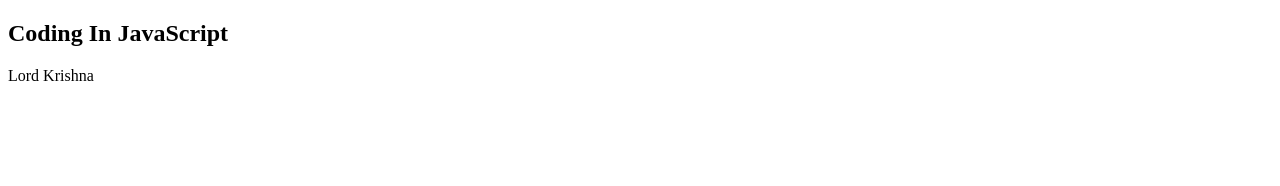
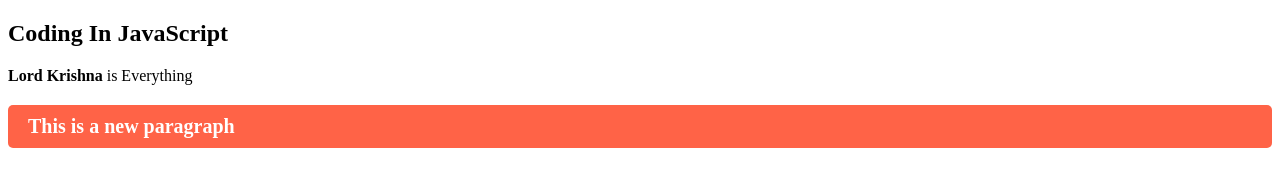
Before and after one commit to sachin98765/javaScript, a plain HTML site: page 18_DomManipulation/index.html in a window 1280 px wide. Drawn offline with Linux system fonts and the light colour scheme.

Commit message:
First release of Hello World!

```diff
--- a/18_DomManipulation/index.html
+++ b/18_DomManipulation/index.html
@@ -4,11 +4,12 @@
     <meta charset="UTF-8">
     <meta name="viewport" content="width=device-width, initial-scale=1.0">
     <title>Dom Manipulation</title>
+    <link rel="stylesheet" href="style.css">
 </head>
 <body>
     <h2>Coding In JavaScript</h2>
     <div class="container">
-        <span>Lord Krishna</span>
+        <span><b>Lord Krishna </b> is Everything</span>
     </div>
     <script src="script.js"></script>
 </body>
--- a/18_DomManipulation/script.js
+++ b/18_DomManipulation/script.js
@@ -0,0 +1,27 @@
+const divEle=document.querySelector(".container")
+
+// console.log(divEle)
+
+const paraEle = document.createElement("p")
+paraEle.textContent="This is a new paragraph"
+
+// paraEle.style.fontSize=70 + "px"
+paraEle.classList.add("para")
+
+// divEle.appendChild(paraEle)
+
+
+/*
+append()
+prepend()
+before()
+after()
+*/
+
+
+// divEle.append("Shiva",paraEle)
+// divEle.prepend("Shiva",paraEle)
+// divEle.before(paraEle)
+divEle.after(paraEle)
+// paraEle.remove()
+// divEle.remove()
--- a/18_DomManipulation/style.css
+++ b/18_DomManipulation/style.css
@@ -0,0 +1,8 @@
+.para{
+    font-size: 20px;
+    font-weight: 700;
+    background-color: tomato;
+    padding: 10px 20px;
+    border-radius: 5px;
+    color: white;
+}
```
